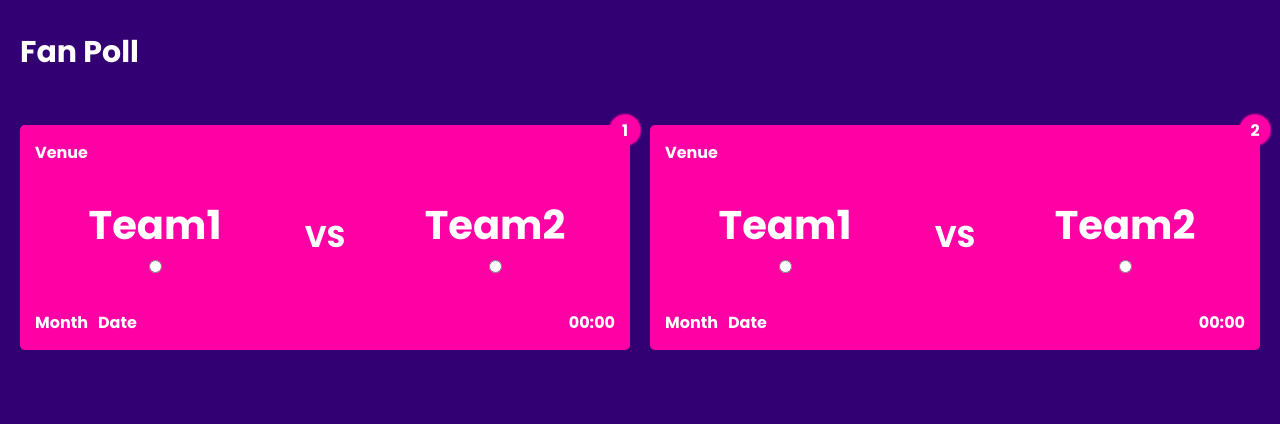
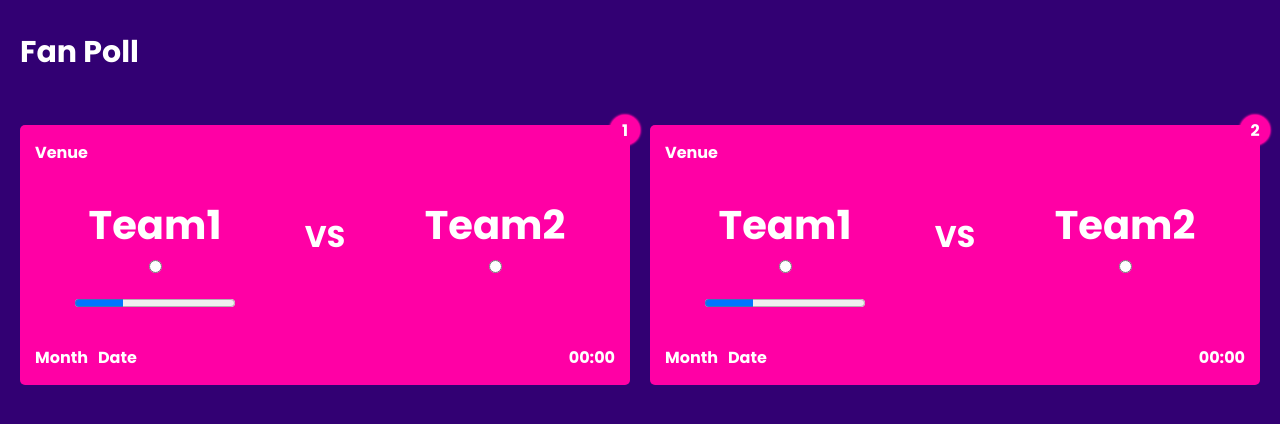
Before and after one commit to NSmonish/icc-wc23-hacktoberfest-ieee, a Flask app: page /Fan_Poll in a window 1280 px wide. Shown: the top 424 px of the page. Run offline with Flask 3, Linux system fonts and the light colour scheme.

Commit message:
Update Fan_Poll.html

```diff
--- a/templates/Fan_Poll.html
+++ b/templates/Fan_Poll.html
@@ -29,6 +29,9 @@
                     <h3 class="team2">Team2</h3>
                     <input type="radio">
                     </div>
+                    <div class="progress">
+                        <progress max="100" value ="30"></progress>
+                    </div>
                 </div>
                 <div class="time-area">
                     <div class="time">
@@ -55,6 +58,9 @@
                     <h3 class="team2">Team2</h3>
                     <input type="radio">
                     </div>
+                    <div class="progress">
+                        <progress max="100" value ="30"></progress>
+                    </div>
                 </div>
                 <div class="time-area">
                     <div class="time">
```
